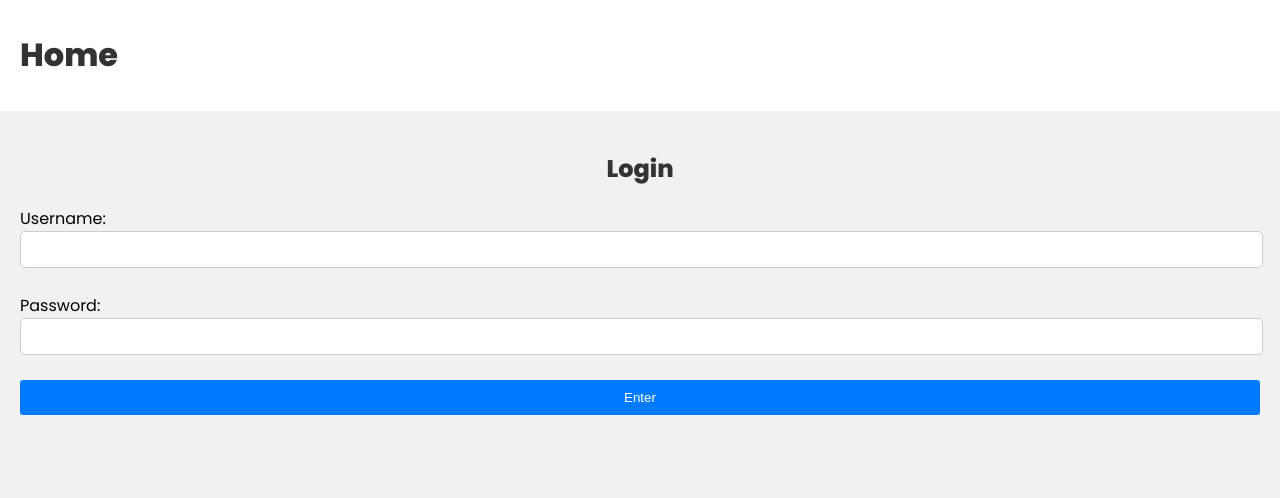
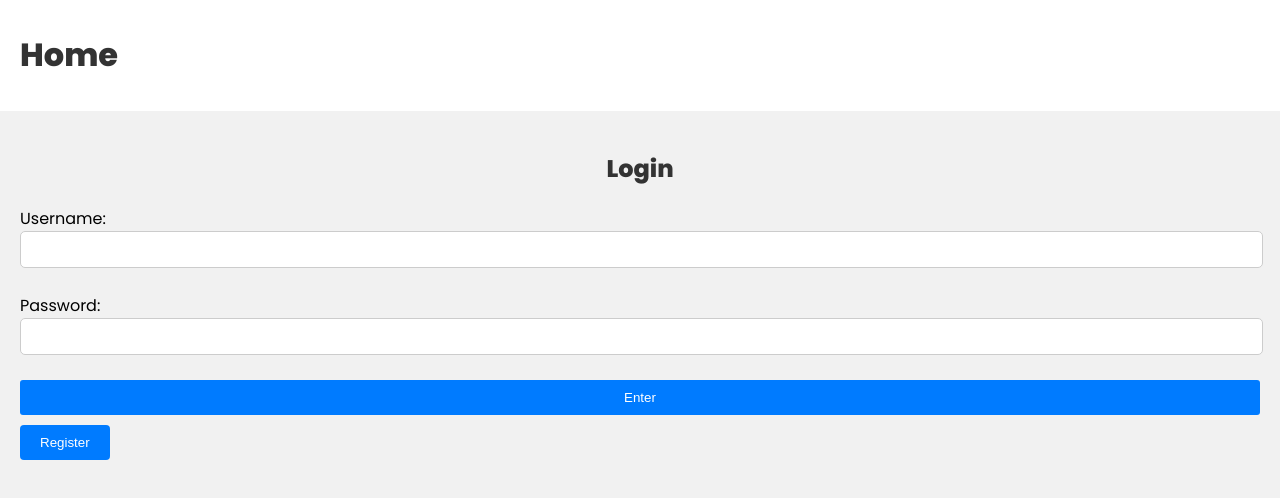
Before and after one commit to jfong8/med-cards, a React (Create React App) app in the folder frontend/: page /login in a window 1280 px wide. Shown: the top 498 px of the page. Built offline with nearby package versions, Linux system fonts and the light colour scheme.

Commit message:
added register button

```diff
--- a/frontend/src/pages/LoginPage.css
+++ b/frontend/src/pages/LoginPage.css
@@ -36,3 +36,20 @@
     color: red;
     text-align: center;
   }
+
+  .register-button {
+    background-color: #007bff;
+    color: #fff;
+    padding: 10px 20px;
+    border: none;
+    cursor: pointer;
+    border-radius: 4px;
+  }
+
+  .register-button:hover {
+    background-color: #56a8ff;;
+  }
+
+  .button-container {
+    margin-top: 10px;;
+  }
--- a/frontend/src/pages/LoginPage.jsx
+++ b/frontend/src/pages/LoginPage.jsx
@@ -19,6 +19,10 @@ function Login() {
       alert('Login failed. Please check your credentials.');
     }
     // You can also redirect the user to a different page upon successful login
+  };
+
+  const handleRegisterClick = () => {
+    navigate('/register');
   };
 
   return (
@@ -53,6 +57,9 @@ function Login() {
           <button type="submit">Enter</button>
         </div>
       </form>
+      <div className="button-container">
+        <button type="button" onClick={handleRegisterClick} className="register-button">Register</button>
+      </div>
     </div>
   );
 }
```
